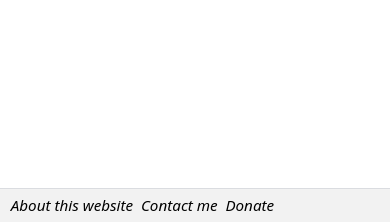
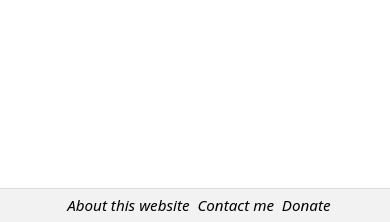
Before and after one commit to DanielDekhtyar/CodeFinder, a Flask app: page / in a window 390 px wide. Shown: the part 622-844 px from the top of the page. Run offline with Flask 3, Linux system fonts and the light colour scheme.

Commit message:
footer content centred on mobile screens

```diff
--- a/static/css/about.css
+++ b/static/css/about.css
@@ -124,4 +124,8 @@ footer {
     #trademark {
         display: none;
     }
+
+    footer {
+        justify-content: center; /* Center horizontally */
+    }
 }
--- a/static/css/contact_me.css
+++ b/static/css/contact_me.css
@@ -171,4 +171,8 @@ footer {
     #trademark {
         display: none;
     }
+
+    footer {
+        justify-content: center; /* Center horizontally */
+    }
 }
--- a/static/css/index.css
+++ b/static/css/index.css
@@ -207,21 +207,18 @@
 
 footer {
     position: fixed;
-    margin-bottom: 0px;
     bottom: 0;
     left: 0;
     width: 100%;
     border-top: 0.1vh solid #DADCE0;
     background-color: #F2F2F2;
     padding: 3px;
-    text-align: left;
     font-size: 1.3vh;
     font-style: italic;
     z-index: 1000;
     height: 3.5vh;
     display: flex; /* Use flexbox */
-    justify-content: left; /* horizontally */
-    align-items: center; /* vertically */
+    align-items: center; /* Center vertically */
 }
 
 @media screen and (max-width: 1700px) {
@@ -269,6 +266,10 @@ footer {
     #trademark {
         display: none;
     }
+
+    footer {
+        justify-content: center; /* Center horizontally */
+    }
 }
 
 @media screen and (max-height: 400px) {
--- a/static/css/results_template.css
+++ b/static/css/results_template.css
@@ -365,6 +365,10 @@ footer {
     #trademark {
         display: none;
     }
+
+    footer {
+        justify-content: center; /* Center horizontally */
+    }
 }
 
 @media screen and (max-width: 400px) {
```
